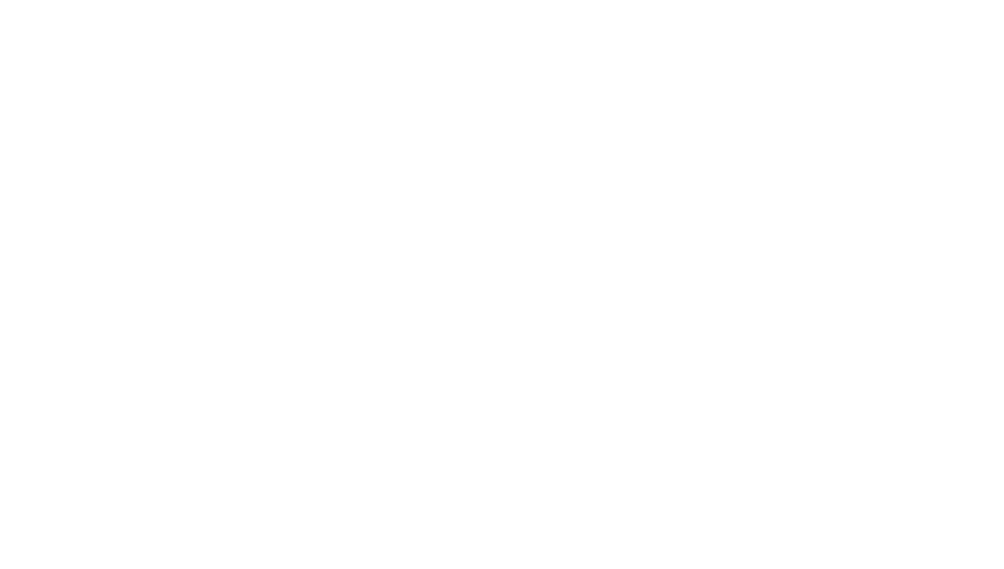
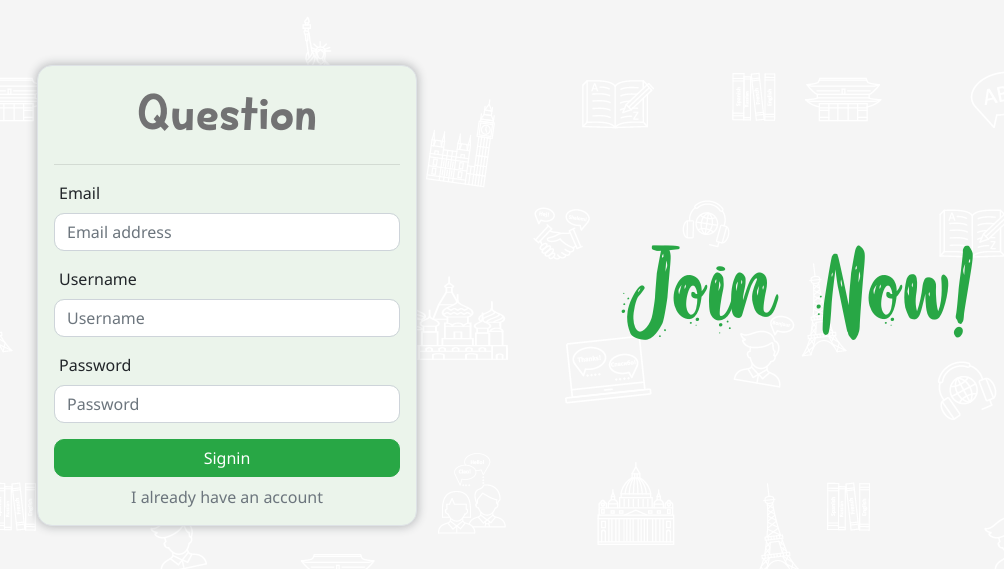
Before and after one commit to salihozdemir/curiouscat-clone, a Vue app: page /#/Auth in a window 1280 px wide. Before the commit this address led to /#/. Shown: the part 105-674 px from the top of the page, without its empty margins (33-1037 px from the left). Built offline with nearby package versions, Linux system fonts and the light colour scheme.

Commit message:
animations and css development

```diff
--- a/src/App.vue
+++ b/src/App.vue
@@ -6,7 +6,7 @@
 
 <style>
 #app {
-  font-family: 'Avenir', Helvetica, Arial, sans-serif;
+  font-family: 'Segoe UI', Tahoma, Geneva, Verdana, sans-serif;
   -webkit-font-smoothing: antialiased;
   -moz-osx-font-smoothing: grayscale;
 }
--- a/src/components/Auth/Auth.vue
+++ b/src/components/Auth/Auth.vue
@@ -1,5 +1,5 @@
 <template>
-  <div class="divLogin">
+  <div class="auth-background vertical-center">
     <transition name="slideContainer" mode="out-in" appear>
       <component :is="getActiveComponent" key="authComponent"></component>
     </transition>
@@ -8,8 +8,6 @@
 <script>
 import Login from '../Auth/Login';
 import Signup from '../Auth/Signup';
-import api from '../../services/index';
-//import tools from '../../tools/index';
 import { mapGetters } from 'vuex';
 
 export default {
@@ -18,32 +16,13 @@
     appSignup: Signup
   },
   data() {
-    return {
-      isUser: false
-    };
+    return {};
   },
   computed: {
     ...mapGetters(['getActiveComponent'])
   },
   //TODO: Kullanıcı email veya username ile giriş yapabilsin.
-  methods: {
-    async onSubmit() {
-      let connectionString = '';
-      if (this.isUser) {
-        connectionString = '/user/login';
-      } else {
-        connectionString = '/user/signup';
-      }
-      const userToken = await api().post(connectionString, {
-        email: this.user.email,
-        username: this.user.username,
-        password: this.user.password
-      });
-      console.log(userToken.response.data.message);
-
-      //tools.cookie.set('access_token', userToken.data.token);
-    }
-  }
+  methods: {}
 };
 </script>
 
@@ -55,12 +34,19 @@
   animation: slide-out 0.3s ease-in-out forwards;
 }
 
-.divLogin {
+.auth-background {
   background-image: url('../../assets/img/login.jpg');
   background-size: auto;
   background-color: whitesmoke !important;
   min-height: 100vh;
   height: auto;
+}
+
+.vertical-center {
+  min-height: 100%;
+  min-height: 100vh;
+  display: flex;
+  align-items: center;
 }
 
 @keyframes slide-in {
--- a/src/components/Auth/Login.vue
+++ b/src/components/Auth/Login.vue
@@ -1,42 +1,47 @@
 <template>
   <div class="container">
     <div class="row">
-      <div class="col-sm-4 p-3 border border-primary">
-        <h3 class="text-center text-primary mb-3 mt-3">
+      <div class="col-4 auth-card">
+        <h3 class="site-name">
           Question
         </h3>
         <hr />
-        <form @submit.prevent="onSubmit">
+        <form @submit.prevent="login">
           <div class="form-group">
-            <label>Email</label>
+            <label class="label-text">Email</label>
             <input
               v-model="user.email"
               type="email"
-              class="form-control"
+              class="form-control input-text"
               placeholder="Email address"
               required
             />
           </div>
           <div class="form-group">
-            <label>Password</label>
+            <label class="label-text">Password</label>
             <input
               v-model="user.password"
               type="password"
-              class="form-control"
+              class="form-control input-text"
               placeholder="Password"
               required
             />
           </div>
           <div class="text-center">
-            <button type="submit" class="btn btn-block btn-primary mb-2">
-              Signup
+            <button
+              type="submit"
+              class="btn btn-block btn-primary login-button"
+            >
+              Login
             </button>
-            <a href="#" @click.prevent="goSignup" class="text-muted">Login</a>
+            <a href="#" @click.prevent="goSignupComponent" class="text-muted"
+              >I don't have an account</a
+            >
           </div>
         </form>
       </div>
-      <div class="col-sm-8 text-center align-self-center">
-        <h1 class="text-primary">
+      <div class="col-8 text-center align-self-center">
+        <h1 class="text-primary login-text-font">
           Login
         </h1>
       </div>
@@ -44,25 +49,75 @@
   </div>
 </template>
 <script>
+import api from '../../services/index';
+// import tools from '../../tools/index';
+
 export default {
   data() {
     return {
       user: {
-        password: null,
-        email: null
+        email: null,
+        password: null
       }
     };
   },
   methods: {
-    goSignup() {
+    //Login component ile Signup componentleri arasında geçiş yapabilmeyi sağlar.
+    goSignupComponent() {
       this.$store.commit('setActiveComponent', 'app-signup');
+    },
+    async login() {
+      const userToken = await api().post('/user/login', {
+        email: this.user.email,
+        password: this.user.password
+      });
+      console.log(userToken.response.data.message);
+      //tools.cookie.set('access_token', userToken.data.token);
     }
   }
 };
 </script>
 <style scoped>
-.container {
-    min-height: 100vh;
-  height: auto;
+.auth-card {
+  background-color: #eaecf2;
+  box-shadow: 0 0 10px 1px #343a4052;
+  border-radius: 15px;
+  padding: 1rem !important;
+  border: 1px solid #dee2e6 !important;
+}
+
+.input-text {
+  border-radius: 10px !important;
+}
+
+.label-text {
+  margin-left: 5px;
+}
+
+.login-button {
+  border-radius: 10px;
+  margin-bottom: 0.5rem !important;
+}
+
+@font-face {
+  font-family: login-text-font;
+  src: url('../../assets/font/coaster-quake.otf');
+}
+
+.login-text-font {
+  font-family: login-text-font;
+  font-size: 200px;
+}
+
+@font-face {
+  font-family: site-name;
+  src: url('../../assets/font/bakeapple.otf');
+}
+
+.site-name {
+  font-family: site-name;
+  color: #727273;
+  font-size: 55px;
+  text-align: center !important;
 }
 </style>
--- a/src/components/Auth/Signup.vue
+++ b/src/components/Auth/Signup.vue
@@ -1,54 +1,57 @@
 <template>
   <div class="container">
     <div class="row">
-      <div class="col-sm-4 p-3 border border-success">
-        <h3 class="text-center text-success mb-3 mt-3">
+      <div class="col-4 auth-card">
+        <h3 class="site-name">
           Question
         </h3>
         <hr />
-        <form @submit.prevent="onSubmit">
+        <form @submit.prevent="signup">
           <div class="form-group">
-            <label>Email</label>
+            <label class="label-text">Email</label>
             <input
               v-model="user.email"
               type="email"
-              class="form-control"
+              class="form-control input-text"
               placeholder="Email address"
               required
             />
           </div>
           <div class="form-group">
-            <label>Username</label>
+            <label class="label-text">Username</label>
             <input
               v-model="user.username"
               type="text"
-              class="form-control"
+              class="form-control input-text"
               placeholder="Username"
               required
             />
           </div>
           <div class="form-group">
-            <label>Password</label>
+            <label class="label-text">Password</label>
             <input
               v-model="user.password"
               type="password"
-              class="form-control"
+              class="form-control input-text"
               placeholder="Password"
               required
             />
           </div>
           <div class="text-center">
-            <button type="submit" class="btn btn-block btn-success mb-2">
+            <button
+              type="submit"
+              class="btn btn-block btn-success login-button"
+            >
               {{ isUser ? 'Login' : 'Signin' }}
             </button>
-            <a href="#" @click.prevent="goLogin" class="text-muted"
+            <a href="#" @click.prevent="goLoginComponent" class="text-muted"
               >I already have an account</a
             >
           </div>
         </form>
       </div>
-      <div class="col-sm-8 align-self-center text-center">
-        <h1 class="text-success">
+      <div class="col-8 align-self-center text-center">
+        <h1 class="text-success signup-text-font">
           Join Now!
         </h1>
       </div>
@@ -56,21 +59,82 @@
   </div>
 </template>
 <script>
+import api from '../../services/index';
+// import tools from '../../tools/index';
+
 export default {
   data() {
     return {
       user: {
+        email: null,
         username: null,
-        password: null,
-        email: null
+        password: null
       }
     };
   },
   methods: {
-    goLogin() {
+    //Login component ile Signup componentleri arasında geçiş yapabilmeyi sağlar.
+    goLoginComponent() {
       this.$store.commit('setActiveComponent', 'app-login');
+    },
+    async signup() {
+      const userToken = await api().post('/user/signup', {
+        email: this.user.email,
+        username: this.user.username,
+        password: this.user.password
+      });
+      console.log(userToken.response.data.message);
+      //tools.cookie.set('access_token', userToken.data.token);
     }
   }
 };
 </script>
-<style scoped></style>
+<style scoped>
+.auth-card {
+  background-color: #ebf4eb;
+  box-shadow: 0 0 10px 1px #343a4052;
+  border-radius: 15px;
+  padding: 1rem !important;
+  border: 1px solid #dee2e6 !important;
+}
+
+.input-text {
+  border-radius: 10px !important;
+}
+
+.input-text:focus {
+  box-shadow: 0 0 0 0.2rem #c3e8d294;
+  border: 0.1px;
+}
+
+.label-text {
+  margin-left: 5px;
+}
+
+.login-button {
+  border-radius: 10px;
+  margin-bottom: 0.5rem !important;
+}
+
+@font-face {
+  font-family: signup-text-font;
+  src: url('../../assets/font/coaster-quake.otf');
+}
+
+.signup-text-font {
+  font-family: signup-text-font;
+  font-size: 200px;
+}
+
+@font-face {
+  font-family: site-name;
+  src: url('../../assets/font/bakeapple.otf');
+}
+
+.site-name {
+  font-family: site-name;
+  color: #727273;
+  font-size: 55px;
+  text-align: center !important;
+}
+</style>
```
Also changed, not shown: src/assets/font/bakeapple.otf (added), src/assets/font/coaster-quake.otf (added).
